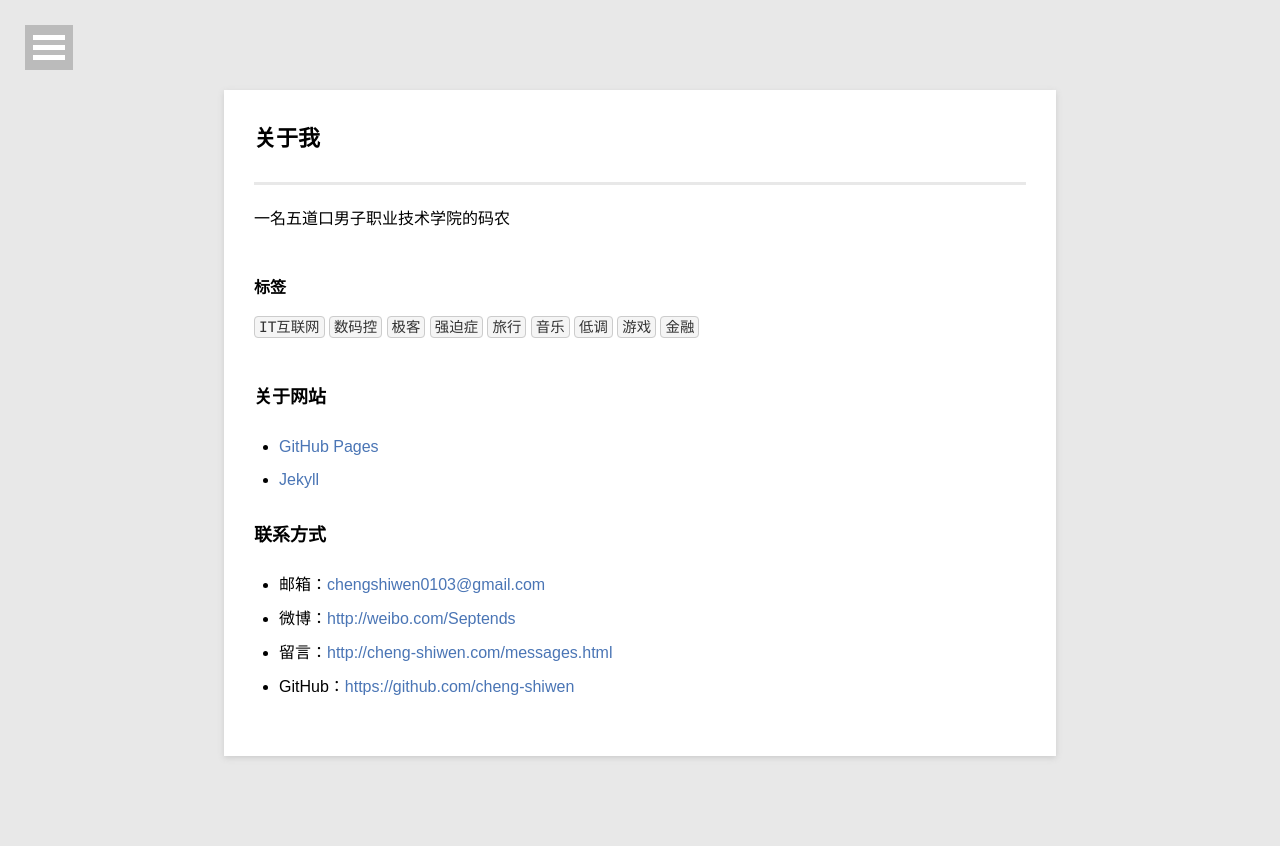
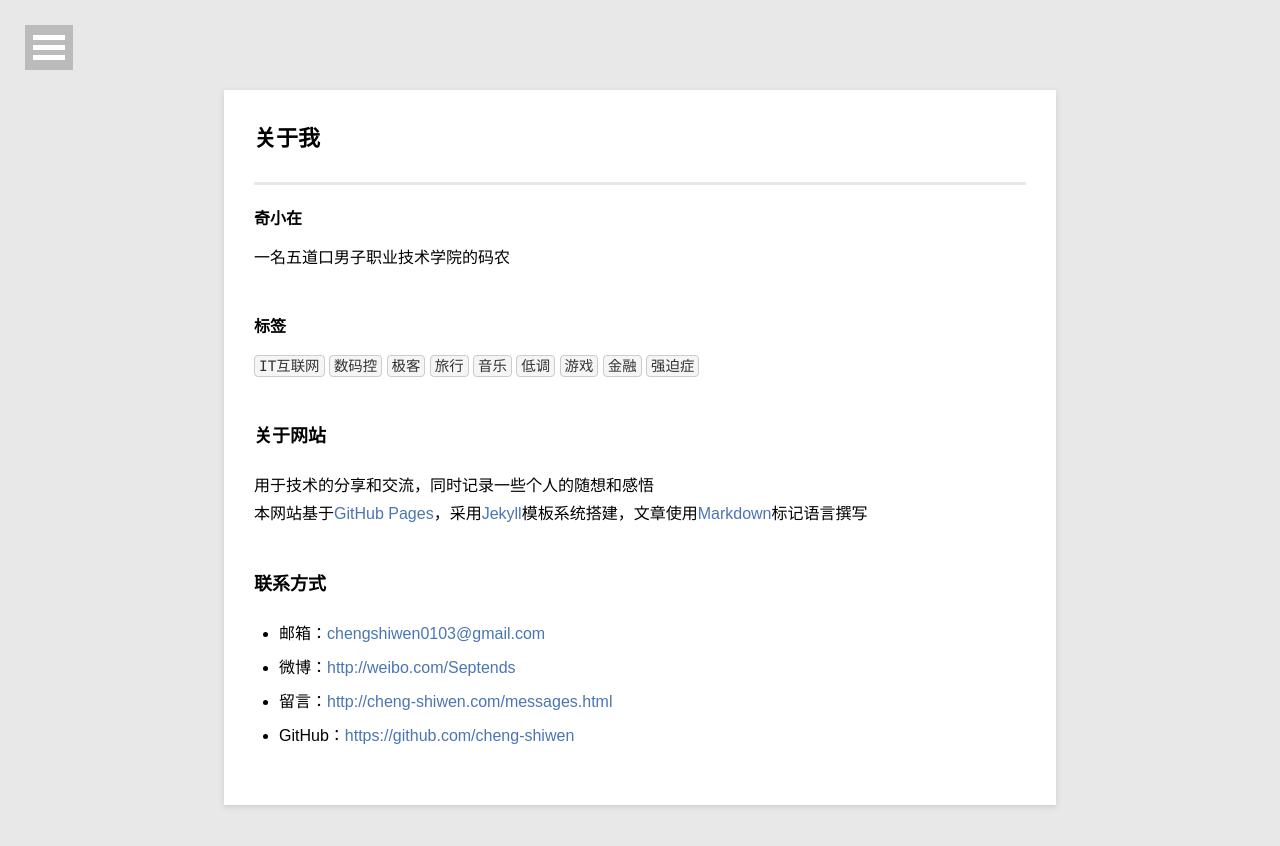
Before and after one commit to chengshiwen/chengshiwen.github.io, a Jekyll site: the page built from about.md, in a window 1280 px wide. Shown: the top 846 px of the page. Built offline with Jekyll 4.4.1, drawn with Linux system fonts in a browser that asks for light colours; Markdown is read by kramdown in place of the engine named in the settings.

Commit message:
Modify about page

```diff
--- a/about.md
+++ b/about.md
@@ -6,16 +6,19 @@ title: 关于我
 <h2>关于我</h2>
 <hr style="FILTER: alpha(opacity=100,finishopacity=0,style=3)" color="#e8e8e8" size="3" />
 
+#### 奇小在
+
 一名五道口男子职业技术学院的码农
 
 #### 标签
-`IT互联网` `数码控` `极客` `强迫症` `旅行` `音乐` `低调` `游戏` `金融`
+
+`IT互联网` `数码控` `极客` `旅行` `音乐` `低调` `游戏` `金融` `强迫症`
 
 
 ### 关于网站
 
- - <a href="https://pages.github.com" target="_blank">GitHub Pages</a>
- - <a href="http://jekyllrb.com" target="_blank">Jekyll</a>
+用于技术的分享和交流，同时记录一些个人的随想和感悟
+本网站基于<a href="https://pages.github.com" target="_blank">GitHub Pages</a>，采用<a href="http://jekyllrb.com" target="_blank">Jekyll</a>模板系统搭建，文章使用<a href="http://daringfireball.net/projects/markdown/syntax" target="_blank">Markdown</a>标记语言撰写
 
 
 ### 联系方式
--- a/assets/js/home-tree.js
+++ b/assets/js/home-tree.js
@@ -1,6 +1,3 @@
-/* D3 Tree */
-/* Copyright 2013 Peter Cook (@prcweb); Licensed MIT */
-
 // Tree configuration
 var branches = [];
 var seed = {i: 0, x: 420, y: 600, a: 0, l: 130, d:0};   // a = angle, l = length, d = depth
```
Also changed, not shown: article.html (line endings or trailing spaces), messages.html (line endings or trailing spaces).
